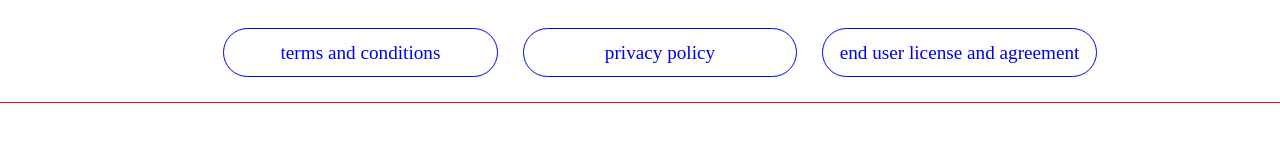
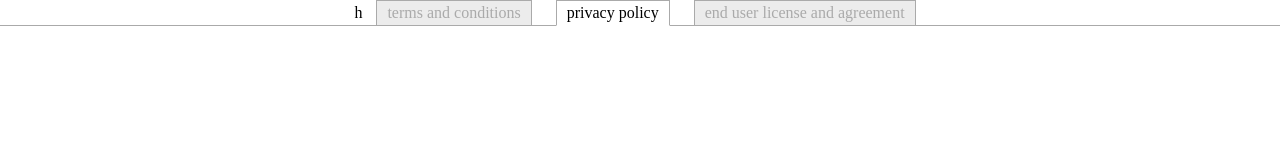
Before and after one commit to jakazzy/webD-templates, a plain HTML site: page nav-tabs/index.html in a window 1280 px wide. Drawn offline with Linux system fonts and the light colour scheme.

Commit message:
add the so a selected tab has higher z-index

```diff
--- a/nav-tabs/index.html
+++ b/nav-tabs/index.html
@@ -13,7 +13,7 @@
     <header>
         <ul class="container">
             <li class="group tab1"><a href="#"> terms and conditions</a></li>
-            <li class="group tab2"><a href="#"> privacy policy </a></li>
+            <li class="group tab2 selected"><a href="#"> privacy policy </a></li>
             <li class="group tab3"><a href="#"> end user license and agreement</a></li>
         </ul>
     </header>
--- a/nav-tabs/style.css
+++ b/nav-tabs/style.css
@@ -3,29 +3,65 @@ body {
 }
 
 .container {
-    display: flex;
+    text-align: center;
+    list-style: none;
+    line-height: 24px;
+    margin: 0;
+    padding: 0;
+    position: relative;
+    /* display: flex;
     max-width: 100%;
     border-bottom: 1px solid red;
     justify-content: center;
-    padding-bottom: 1%;
+    padding-bottom: 1%; */
+}
+
+.container:after {
+    position: absolute;
+    content: "";
+    width: 100%;
+    bottom: 0;
+    left: 0;
+    border-bottom: 1px solid #AAA;
+    z-index: 1;
+}
+
+.container:before {
+    content: "h";
+    z-index: 1;
 }
 
 .group {
-    list-style: none;
+    margin: 0 10px;
+    padding: 0 10px;
+    border: 1px solid #AAA;
+    background: #ECECEC;
+    display: inline-block;
+    position: relative;
+    z-index: 0;
+    /* list-style: none;
     padding: 1%;
     font-size: 1.2rem;
     border: 1px solid blue;
     width: 20%;
     text-align: center;
     margin: 1%;
-    border-radius: 50px;
+    border-radius: 50px; */
 }
 
 .group a {
-    display: block;
     text-decoration: none;
+    color: #AAA;
+    /* display: block;
+    text-decoration: none; */
 }
 
-.group::before {
-    content: "";
+.selected {
+    background: #fff;
+    z-index: 2;
+    border-bottom-color: #fff;
 }
+
+.selected a {
+    color: #000;
+}
```
